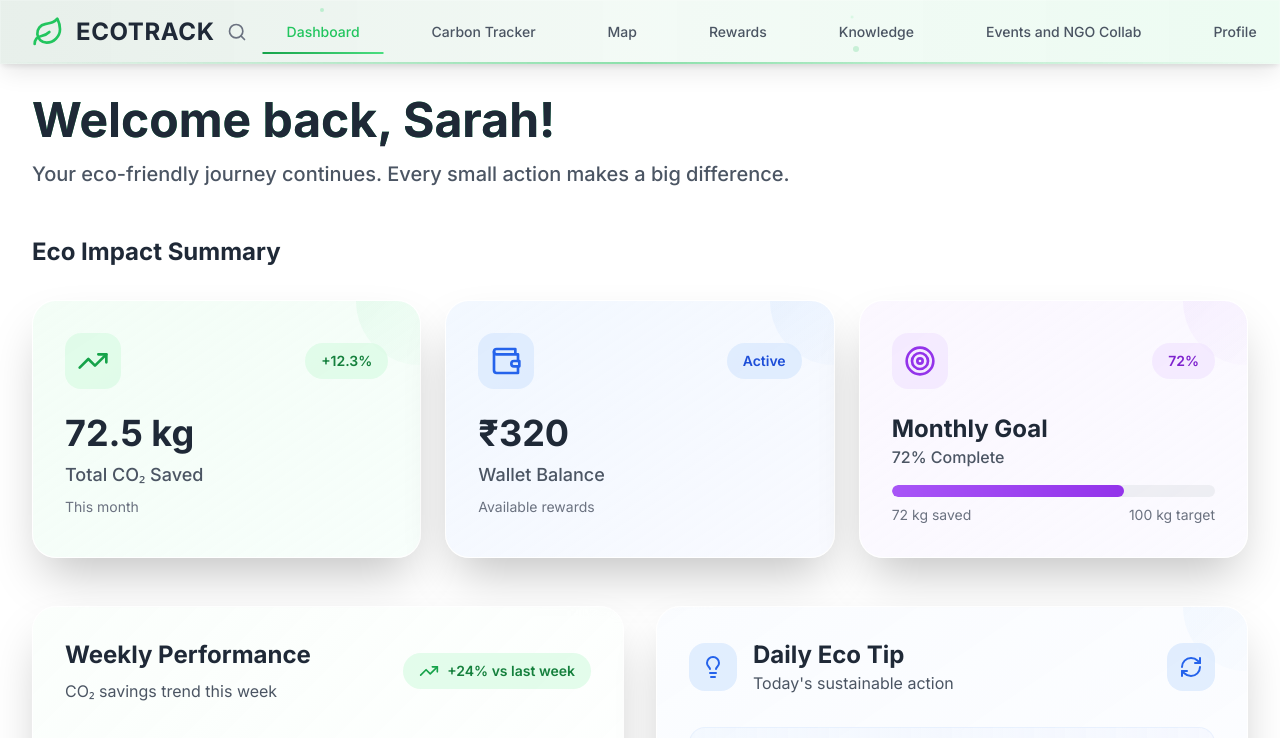
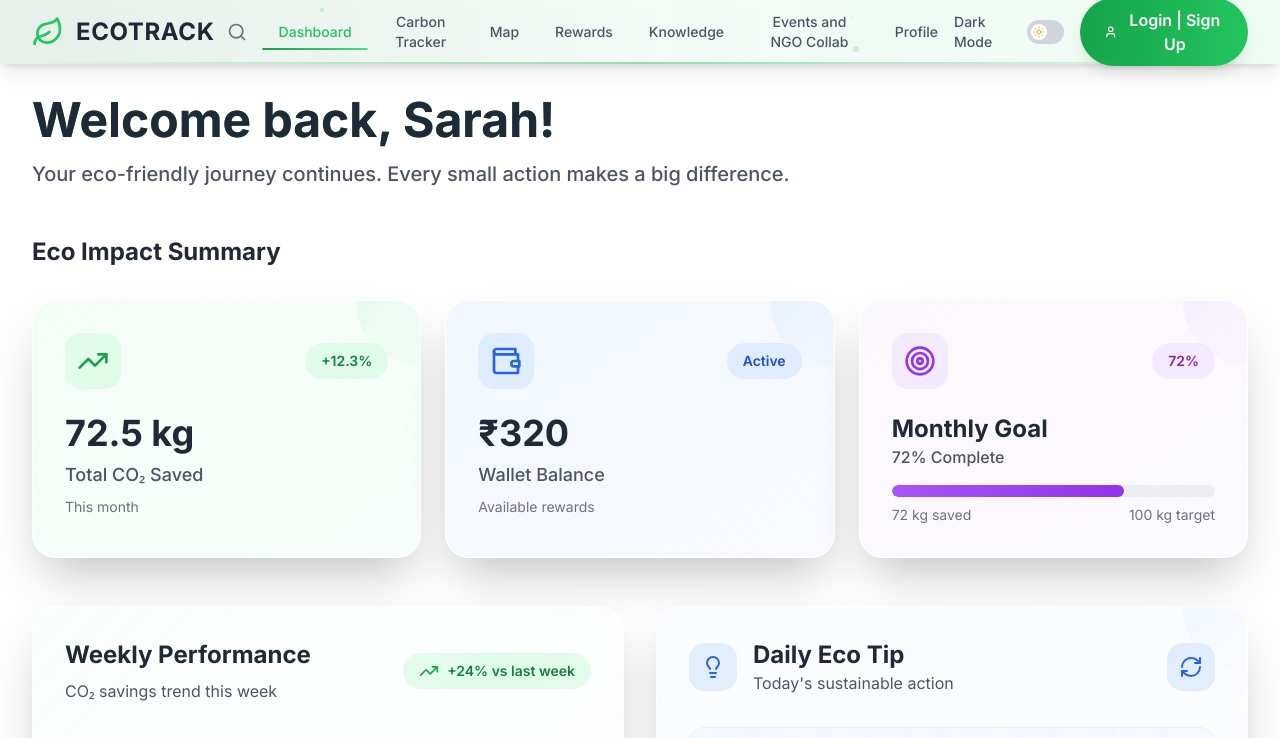
Before and after one commit to marrihemanth/EcoTrack, a React (Vite) app: page / in a window 1280 px wide. Shown: the top 738 px of the page. Built offline with nearby package versions, Linux system fonts and the light colour scheme.

Commit message:
Revert Navigation Bar to Original Styling

```diff
--- a/src/components/Header.tsx
+++ b/src/components/Header.tsx
@@ -114,12 +114,12 @@ const Header: React.FC<HeaderProps> = ({ currentPage = 'Dashboard', onNavigate }
           </div>
 
           {/* Desktop Navigation */}
-          <nav className="hidden lg:flex items-center space-x-6">
+          <nav className="hidden lg:flex items-center space-x-1">
             {navItems.map((item) => (
               <button
                 key={item}
                 onClick={() => handleNavClick(item)}
-                className={`relative px-6 py-3 text-sm font-medium transition-all duration-300 group whitespace-nowrap ${
+                className={`relative px-4 py-2 text-sm font-medium transition-all duration-300 group ${
                   currentPage === item
                     ? 'text-green-theme'
                     : 'text-theme-secondary hover:text-green-theme'
```
